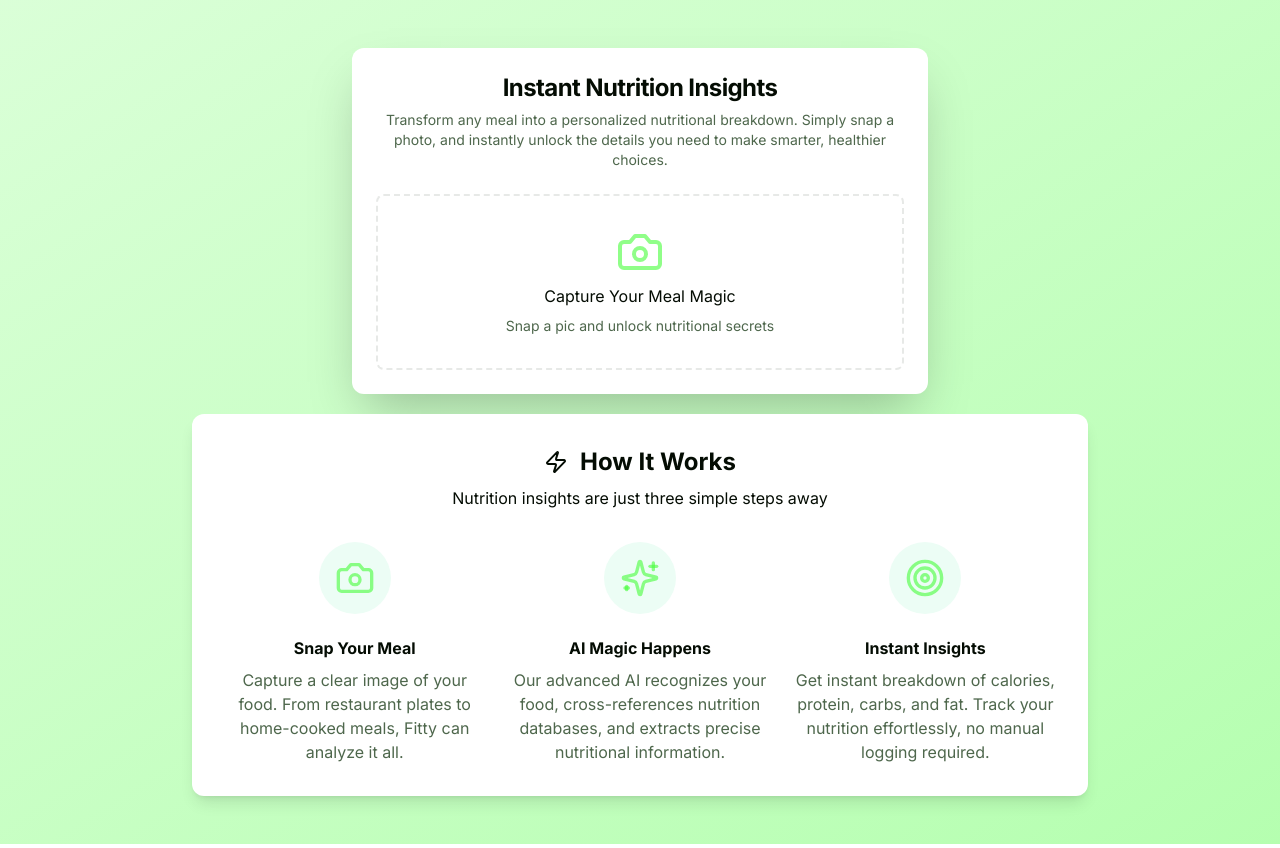
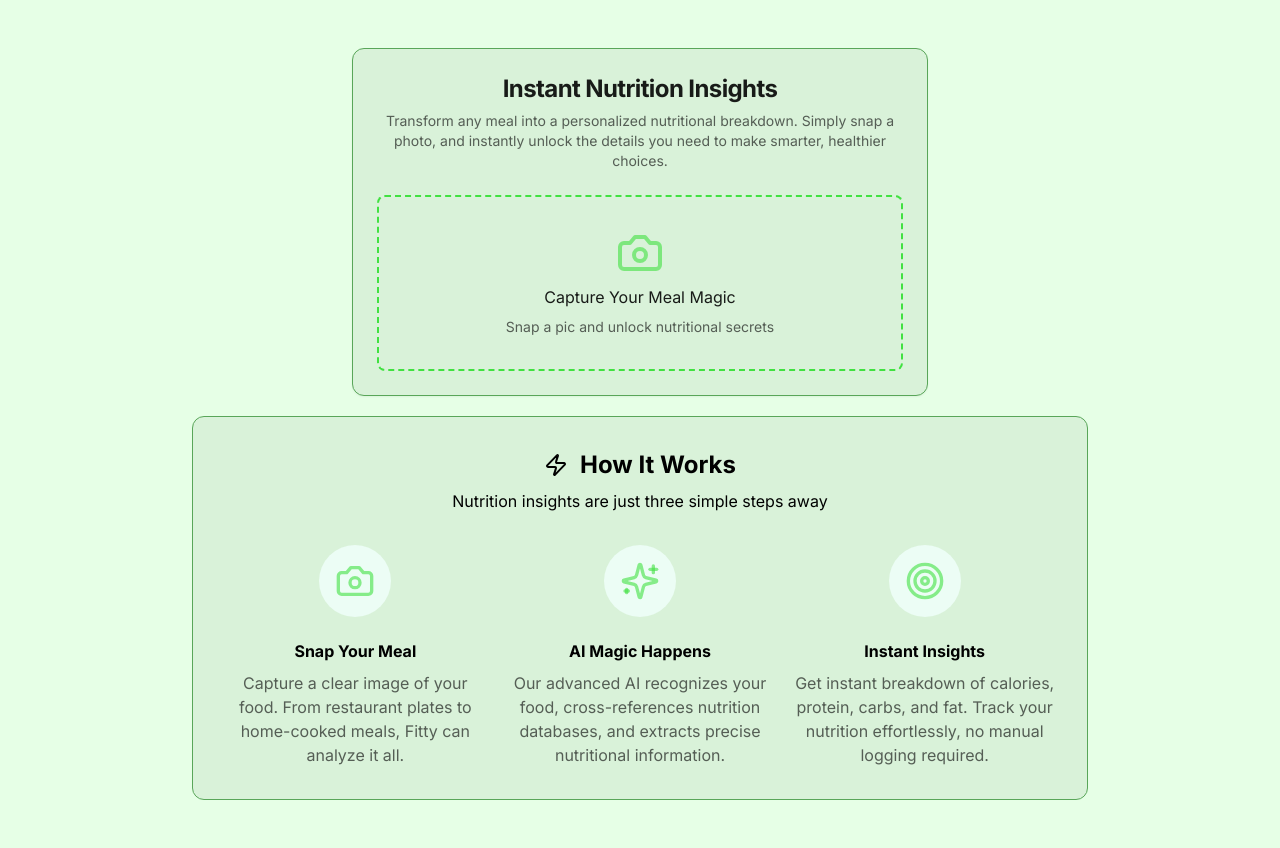
Before and after one commit to GauravBurande/fytt, a Next.js app: page / in a window 1280 px wide. Built offline with nearby package versions, Linux system fonts and the light colour scheme.

Commit message:
a nice ui and google generative ai package instaled

```diff
--- a/app/globals.css
+++ b/app/globals.css
@@ -4,58 +4,48 @@
 
 @layer base {
   :root {
-    --background: 116 57% 100%;
-    --foreground: 116 57% 3%;
-    --muted: 116 6% 91%;
-    --muted-foreground: 116 15% 35%;
-    --popover: 116 57% 100%;
-    --popover-foreground: 116 57% 3%;
-    --card: 116 57% 100%;
-    --card-foreground: 116 57% 3%;
-    --border: 116 4% 91%;
-    --input: 116 4% 91%;
-    --primary: 116 99% 61%;
-    --primary-foreground: 116 99% 1%;
-    --secondary: 116 12% 82%;
-    --secondary-foreground: 116 12% 22%;
-    --accent: 116 12% 82%;
-    --accent-foreground: 116 12% 22%;
-    --destructive: 17 97% 28%;
-    --destructive-foreground: 17 97% 88%;
-    --ring: 116 99% 61%;
-    --chart-1: 116 99% 61%;
-    --chart-2: 116 12% 82%;
-    --chart-3: 116 12% 82%;
-    --chart-4: 116 12% 85%;
-    --chart-5: 116 102% 61%;
+    --background: 120 100% 95%;
+    --foreground: 120 5% 0%;
+    --card: 120 50% 90%;
+    --card-foreground: 120 5% 10%;
+    --popover: 120 100% 95%;
+    --popover-foreground: 120 100% 0%;
+    --primary: 120 73% 57%;
+    --primary-foreground: 0 0% 100%;
+    --secondary: 120 30% 70%;
+    --secondary-foreground: 0 0% 0%;
+    --muted: 82 30% 85%;
+    --muted-foreground: 120 5% 35%;
+    --accent: 82 30% 80%;
+    --accent-foreground: 120 5% 10%;
+    --destructive: 0 100% 30%;
+    --destructive-foreground: 120 5% 90%;
+    --border: 120 30% 50%;
+    --input: 120 30% 18%;
+    --ring: 120 73% 57%;
     --radius: 0.5rem;
   }
-
   .dark {
-    --background: 116 45% 0%;
-    --foreground: 116 23% 97%;
-    --muted: 116 6% 9%;
-    --muted-foreground: 116 15% 65%;
-    --popover: 116 45% 0%;
-    --popover-foreground: 116 23% 97%;
-    --card: 116 45% 0%;
-    --card-foreground: 116 23% 97%;
-    --border: 116 4% 14%;
-    --input: 116 4% 14%;
-    --primary: 116 99% 61%;
-    --primary-foreground: 116 99% 1%;
-    --secondary: 116 18% 11%;
-    --secondary-foreground: 116 18% 71%;
-    --accent: 116 18% 11%;
-    --accent-foreground: 116 18% 71%;
-    --destructive: 17 97% 50%;
-    --destructive-foreground: 0 0% 100%;
-    --ring: 116 99% 61%;
-    --chart-1: 116 99% 61%;
-    --chart-2: 116 18% 11%;
-    --chart-3: 116 18% 11%;
-    --chart-4: 116 18% 14%;
-    --chart-5: 116 102% 61%;
+    --background: 120 50% 5%;
+    --foreground: 120 5% 90%;
+    --card: 120 50% 0%;
+    --card-foreground: 120 5% 90%;
+    --popover: 120 50% 5%;
+    --popover-foreground: 120 5% 90%;
+    --primary: 120 73% 57%;
+    --primary-foreground: 0 0% 100%;
+    --secondary: 120 30% 10%;
+    --secondary-foreground: 0 0% 100%;
+    --muted: 82 30% 15%;
+    --muted-foreground: 120 5% 60%;
+    --accent: 82 30% 15%;
+    --accent-foreground: 120 5% 90%;
+    --destructive: 0 100% 30%;
+    --destructive-foreground: 120 5% 90%;
+    --border: 120 30% 18%;
+    --input: 120 30% 18%;
+    --ring: 120 73% 57%;
+    --radius: 0.5rem;
   }
 }
 
--- a/app/page.tsx
+++ b/app/page.tsx
@@ -127,7 +127,7 @@ export default function FoodNutritionAnalyzer() {
   };
 
   return (
-    <div className="min-h-screen bg-gradient-to-br from-primary/20 to-primary/40 flex flex-col">
+    <div className="min-h-screen flex flex-col">
       {/* Header */}
       {/* <motion.header
         initial={{ opacity: 0, y: -50 }}
@@ -148,7 +148,7 @@ export default function FoodNutritionAnalyzer() {
           transition={{ duration: 0.5 }}
           className="w-full max-w-xl"
         >
-          <Card className="rounded-xl shadow-2xl border-none">
+          <Card className="rounded-xl">
             <CardHeader className="text-center">
               <CardTitle className="text-2xl font-bold">
                 Instant Nutrition Insights
@@ -181,7 +181,7 @@ export default function FoodNutritionAnalyzer() {
                       >
                         <div
                           className={`
-                          border-2 border-dashed rounded-lg p-8 text-center
+                          border-2 border-dashed border-primary rounded-lg p-8 text-center
                           transition-all duration-300
                           ${
                             imagePreview
@@ -296,7 +296,7 @@ export default function FoodNutritionAnalyzer() {
           initial={{ opacity: 0, y: 50 }}
           animate={{ opacity: 1, y: 0 }}
           transition={{ duration: 0.5 }}
-          className="w-full max-w-4xl bg-card rounded-xl shadow-lg p-8" // Add margin-top for spacing
+          className="w-full max-w-4xl bg-card border rounded-xl p-8" // Add margin-top for spacing
         >
           <div className="text-center mb-8">
             <h2 className="text-2xl font-bold flex items-center justify-center">
--- a/package.json
+++ b/package.json
@@ -9,6 +9,7 @@
     "lint": "next lint"
   },
   "dependencies": {
+    "@google/generative-ai": "^0.21.0",
     "@radix-ui/react-label": "^2.1.0",
     "@radix-ui/react-slot": "^1.1.0",
     "class-variance-authority": "^0.7.0",
```
Also changed, not shown: 1 other file (tests, documents, lock files or other folders).
